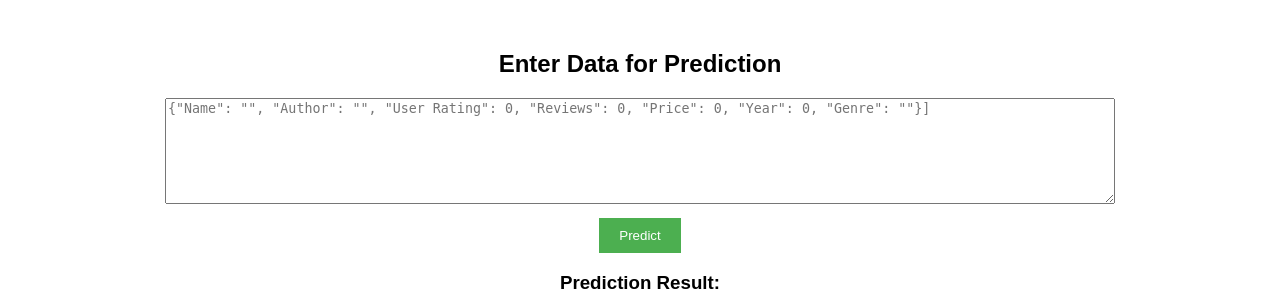
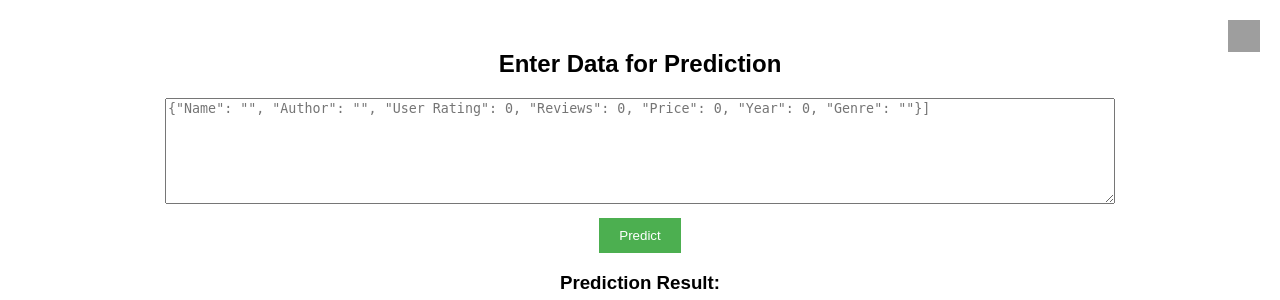
Before and after one commit to Filip746/FlaskAzureApp, a Flask app: page / in a window 1280 px wide. Shown: the top 300 px of the page. Run offline with Flask 3, Linux system fonts and the light colour scheme; grey boxes are pictures that could not be loaded.

Commit message:
Added Github Logo

```diff
--- a/templates/index.html
+++ b/templates/index.html
@@ -2,12 +2,30 @@
 <html>
 
 <head>
-    <title>Azure ML Prediction</title>
+    <title>Books Price Prediction</title>
     <style>
         body {
             font-family: Arial, sans-serif;
             text-align: center;
             margin: 50px;
+        }
+
+        .github-corner {
+            position: fixed;
+            top: 0;
+            right: 0;
+            padding: 20px;
+            z-index: 1000;
+        }
+
+        .github-corner img {
+            width: 32px;
+            height: 32px;
+            transition: transform 0.3s ease;
+        }
+
+        .github-corner img:hover {
+            transform: scale(1.2);
         }
 
         textarea {
@@ -36,6 +54,11 @@
 </head>
 
 <body>
+    <a href="https://github.com/Filip746/FlaskAzureApp/tree/master" class="github-corner" target="_blank"
+        rel="noopener noreferrer">
+        <img src="https://cdn-icons-png.flaticon.com/512/25/25231.png" alt="GitHub Repository">
+    </a>
+
     <h2>Enter Data for Prediction</h2>
     <form id="predict-form">
         <textarea id="input-data"
```
